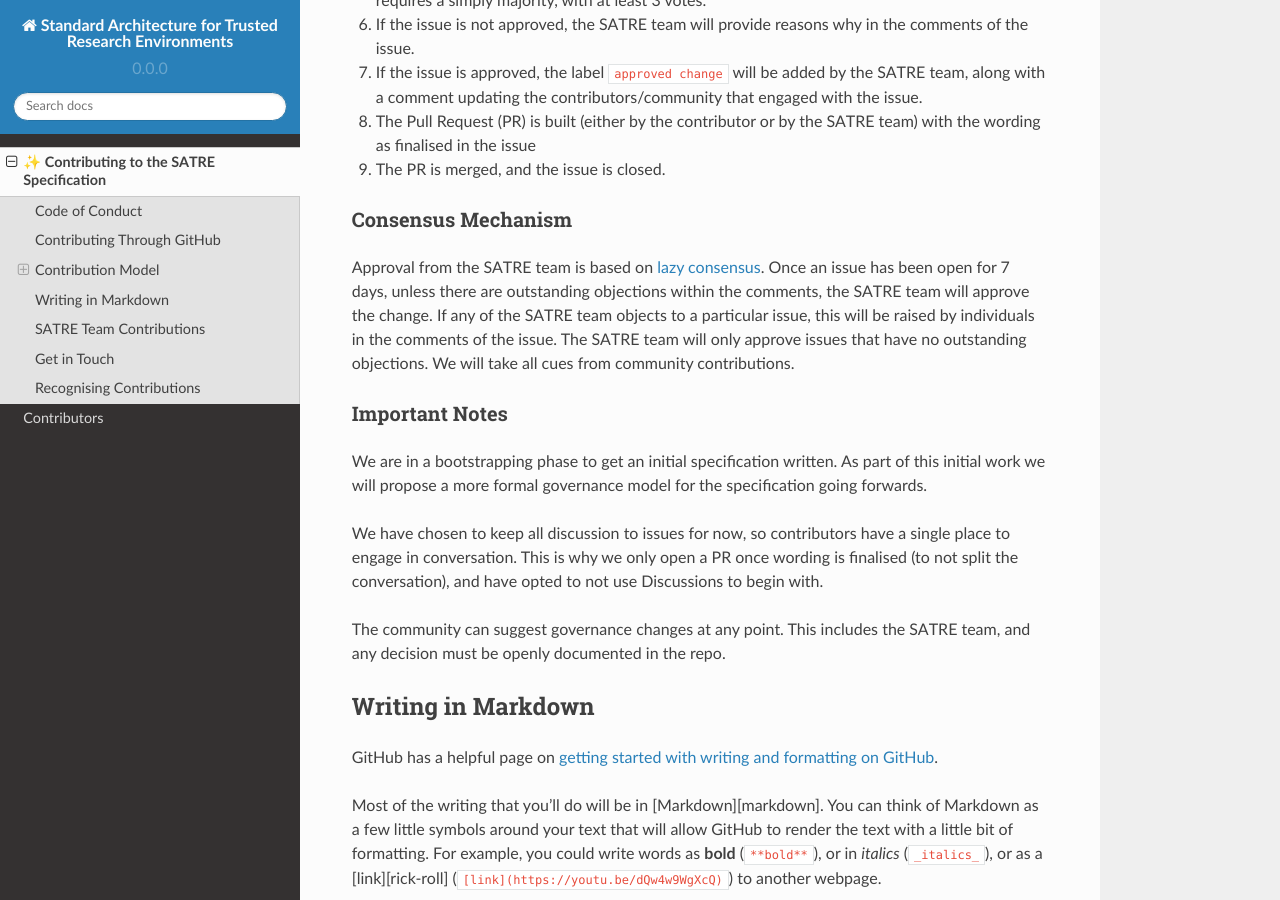
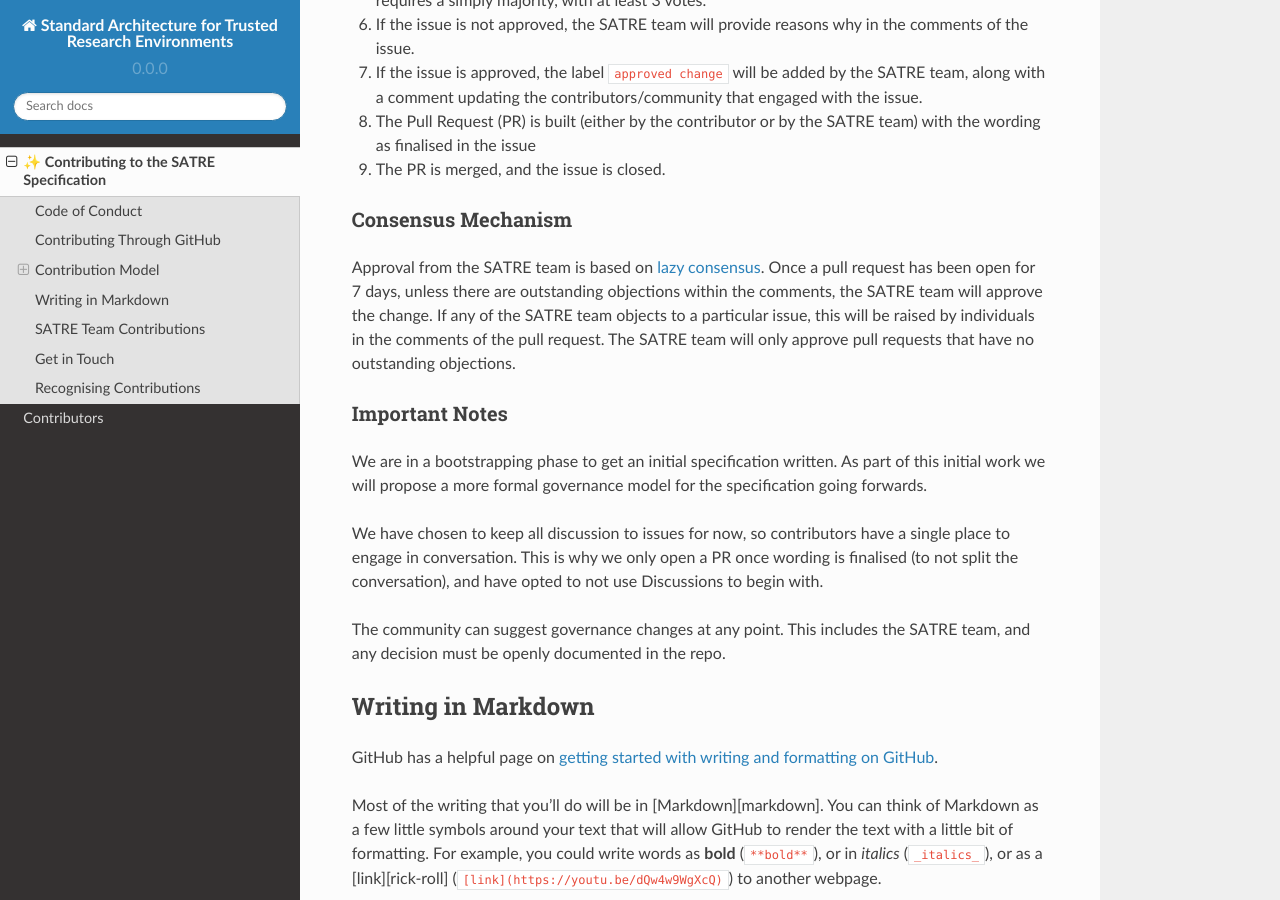
Before and after one commit to sa-tre/satre-specification, a Sphinx documentation site: the page built from docs/source/contributing.md, in a window 1280 px wide and 900 px high, scrolled down 2125 px. Built offline with Sphinx 7.4.7 and the Read the Docs theme 2.0.0, drawn with Linux system fonts in a browser that asks for light colours.

Commit message:
Update consensus mechanism section

```diff
--- a/docs/source/contributing.md
+++ b/docs/source/contributing.md
@@ -74,10 +74,9 @@ To contribute to the project:
 ### Consensus Mechanism
 
 Approval from the SATRE team is based on [lazy consensus](https://medlabboulder.gitlab.io/democraticmediums/mediums/lazy_consensus/).
-Once an issue has been open for 7 days, unless there are outstanding objections within the comments, the SATRE team will approve the change.
-If any of the SATRE team objects to a particular issue, this will be raised by individuals in the comments of the issue.
-The SATRE team will only approve issues that have no outstanding objections.
-We will take all cues from community contributions.
+Once a pull request has been open for 7 days, unless there are outstanding objections within the comments, the SATRE team will approve the change.
+If any of the SATRE team objects to a particular issue, this will be raised by individuals in the comments of the pull request.
+The SATRE team will only approve pull requests that have no outstanding objections.
 
 ### Important Notes
 
```
